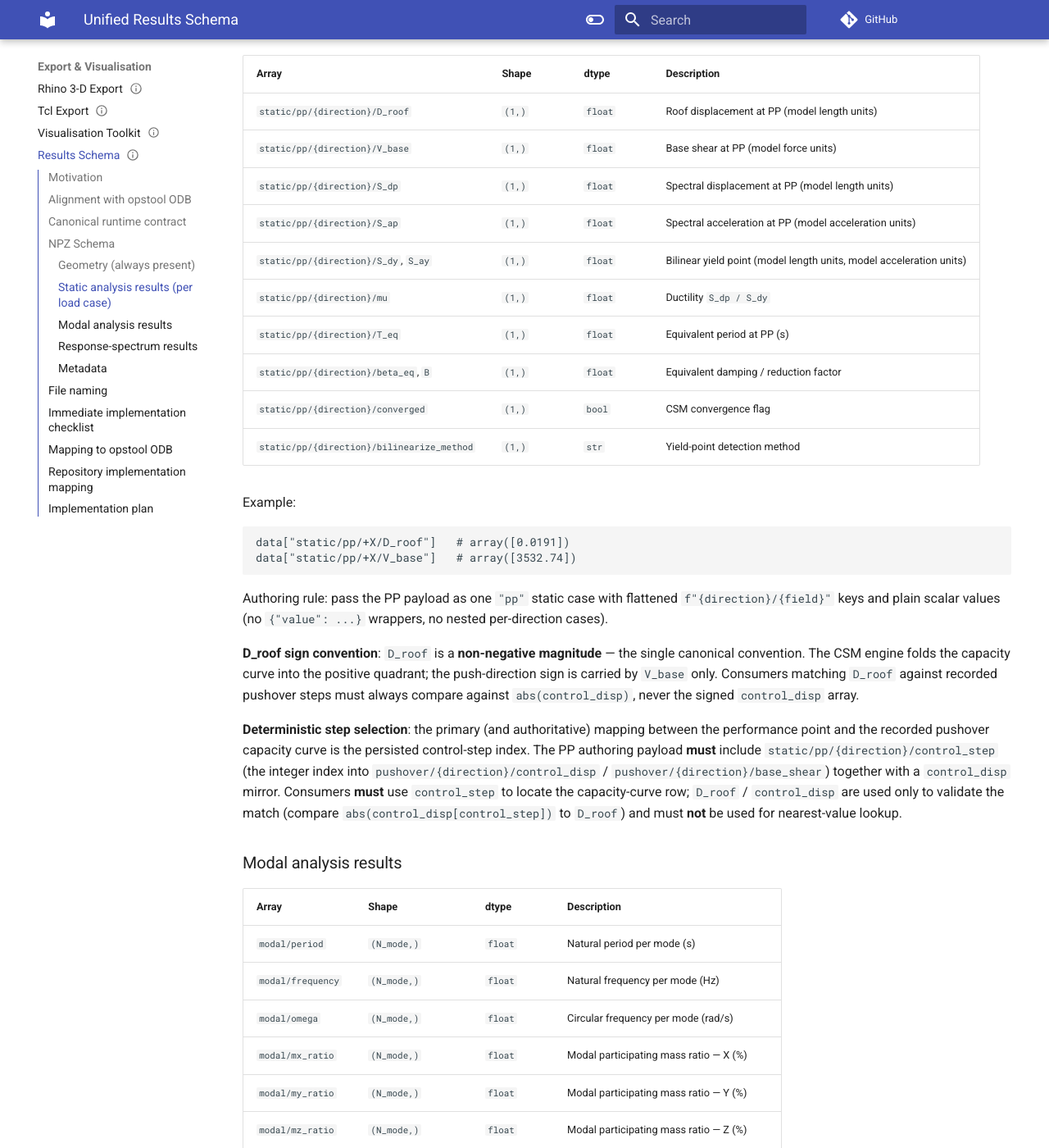
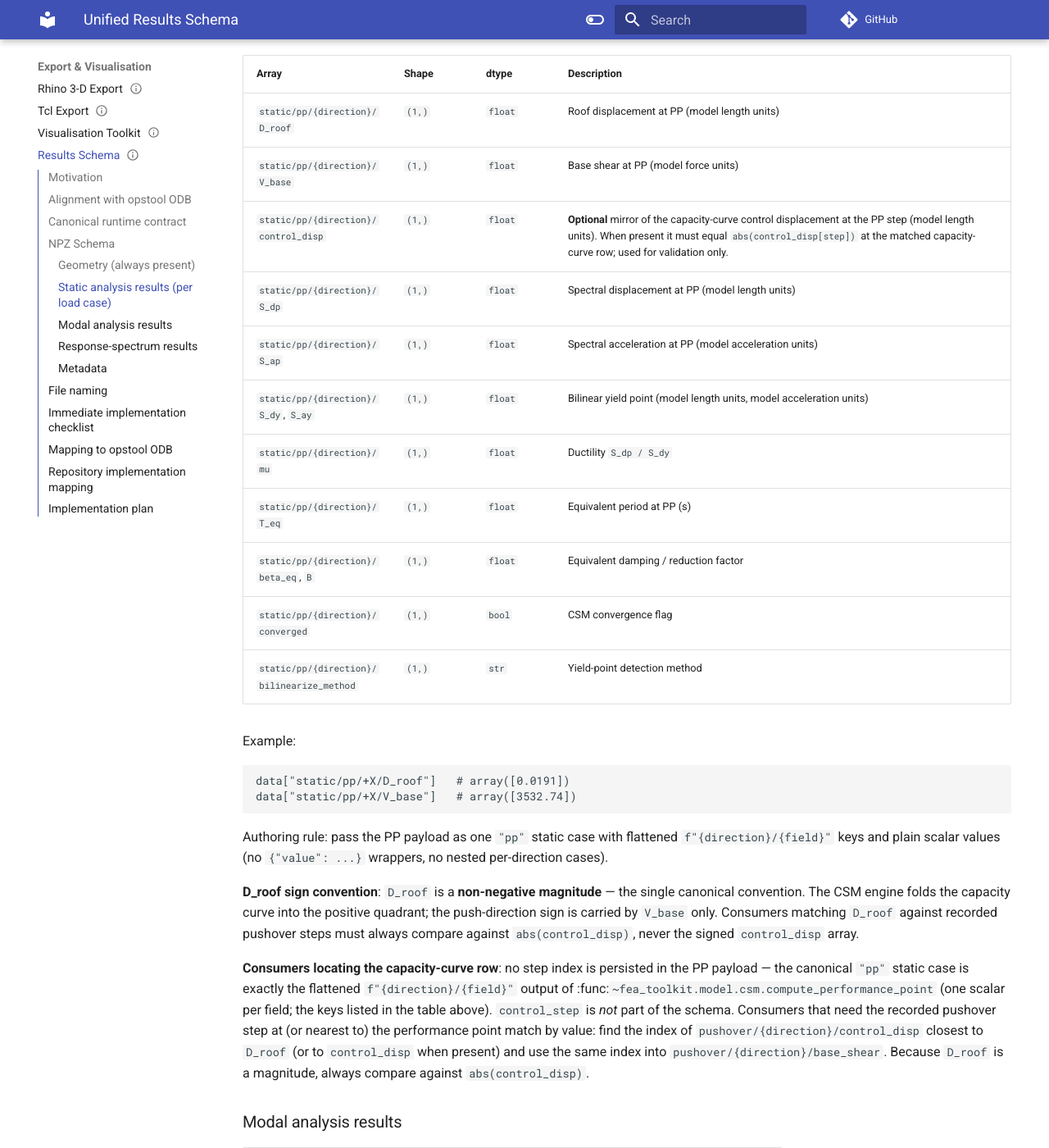
Before and after one commit to boustrephon/fea_toolkit, an MkDocs documentation site: the page built from docs/results_schema.md, in a window 1280 px wide and 1400 px high, scrolled down 4998 px. Shown: the whole window at 82% size. Built offline with MkDocs 1.6.1 and Material for MkDocs 9.7.7, drawn with Linux system fonts in a browser that asks for light colours; comment, search, counter and statistics services are not loaded.

Commit message:
docs: clarify gravity substeps, pushover example, results schema
- llm_guide: document the automatic gravity_num_substeps values
  (1 for frame-only, LAYERED_SHELL_GRAVITY_SUBSTEPS for layered
  shell meshes) and when explicit override is appropriate
- pushover_analysis: extract load_step = 1.0 / NUM_SUB in the
  gravity substep loop example
- results_schema: drop the non-existent control_step key, clarify
  value-based nearest-row lookup against abs(control_disp), and
  document the optional control_disp mirror

```diff
--- a/docs/results_schema.md
+++ b/docs/results_schema.md
@@ -173,6 +173,7 @@ keys:
 |---|---|---|---|
 | `static/pp/{direction}/D_roof` | `(1,)` | `float` | Roof displacement at PP (model length units) |
 | `static/pp/{direction}/V_base` | `(1,)` | `float` | Base shear at PP (model force units) |
+| `static/pp/{direction}/control_disp` | `(1,)` | `float` | **Optional** mirror of the capacity-curve control displacement at the PP step (model length units).  When present it must equal ``abs(control_disp[step])`` at the matched capacity-curve row; used for validation only. |
 | `static/pp/{direction}/S_dp` | `(1,)` | `float` | Spectral displacement at PP (model length units) |
 | `static/pp/{direction}/S_ap` | `(1,)` | `float` | Spectral acceleration at PP (model acceleration units) |
 | `static/pp/{direction}/S_dy`, ``S_ay`` | `(1,)` | `float` | Bilinear yield point (model length units, model acceleration units) |
@@ -200,16 +201,17 @@ into the positive quadrant; the push-direction sign is carried by
 steps must always compare against ``abs(control_disp)``, never the signed
 ``control_disp`` array.
 
-**Deterministic step selection**: the primary (and authoritative) mapping
-between the performance point and the recorded pushover capacity curve is
-the persisted control-step index.  The PP authoring payload **must**
-include ``static/pp/{direction}/control_step`` (the integer index into
-``pushover/{direction}/control_disp`` / ``pushover/{direction}/base_shear``)
-together with a ``control_disp`` mirror.  Consumers **must** use
-``control_step`` to locate the capacity-curve row; ``D_roof`` /
-``control_disp`` are used only to validate the match (compare
-``abs(control_disp[control_step])`` to ``D_roof``) and must **not** be
-used for nearest-value lookup.
+**Consumers locating the capacity-curve row**: no step index is
+persisted in the PP payload — the canonical ``"pp"`` static case is
+exactly the flattened ``f"{direction}/{field}"`` output of
+:func:`~fea_toolkit.model.csm.compute_performance_point` (one scalar per
+field; the keys listed in the table above).  ``control_step`` is *not*
+part of the schema.  Consumers that need the recorded pushover step at
+(or nearest to) the performance point match by value: find the index of
+``pushover/{direction}/control_disp`` closest to ``D_roof`` (or to
+``control_disp`` when present) and use the same index into
+``pushover/{direction}/base_shear``.  Because ``D_roof`` is a magnitude,
+always compare against ``abs(control_disp)``.
 
 ### Modal analysis results
 
```
Also changed, not shown: docs/llm_guide.md (+6 -6 lines), docs/pushover_analysis.md (+2 -1 lines).
